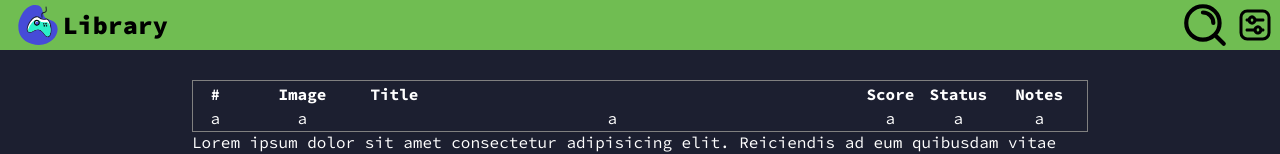
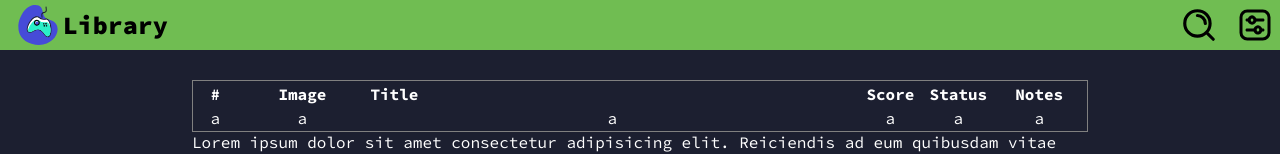
Before and after one commit to Vicescq/Video-Game-Library, a React (Vite) app: page / in a window 1280 px wide. Shown: the top 154 px of the page. Built offline with nearby package versions, Linux system fonts and the light colour scheme.

Commit message:
nav search img resizing

```diff
--- a/src/components/NavBar.jsx
+++ b/src/components/NavBar.jsx
@@ -32,7 +32,7 @@ function NavBar(){
 
             <div className={NavBarS.container}>
                 <ul className={NavBarS.expandedmenu}>
-                    <li><img src="src\assets\searchbar.svg" className={NavBarS.searchbar}/></li>
+                    <li><img className={NavBarS.searchbarimg} src="src\assets\searchbar.svg"/></li>
                     <li><img src="src\assets\sort.svg"/></li>
                 </ul>
                 <div className={NavBarS.dropdownmenu_cont}>
--- a/src/components/NavBar.module.css
+++ b/src/components/NavBar.module.css
@@ -11,6 +11,10 @@ nav{
 
 img{
     max-height: 50px;
+}
+
+.searchbarimg{
+    width: 75%;
 }
 
 .container{
@@ -32,15 +36,10 @@ img{
     display: flex;
 }
 
-
-
-
 .expandedmenu li{
     list-style-type: none;
     margin: auto;
 }
-
-
 
 .dropdownmenu{
     margin-block: 0;
@@ -57,8 +56,6 @@ img{
     font-size: clamp(1rem, 4.5vw, 1.716rem);
 }
 
-
-
 @media (min-width: 1080px){
     .dropdownmenu_cont{
         display: none;
```
